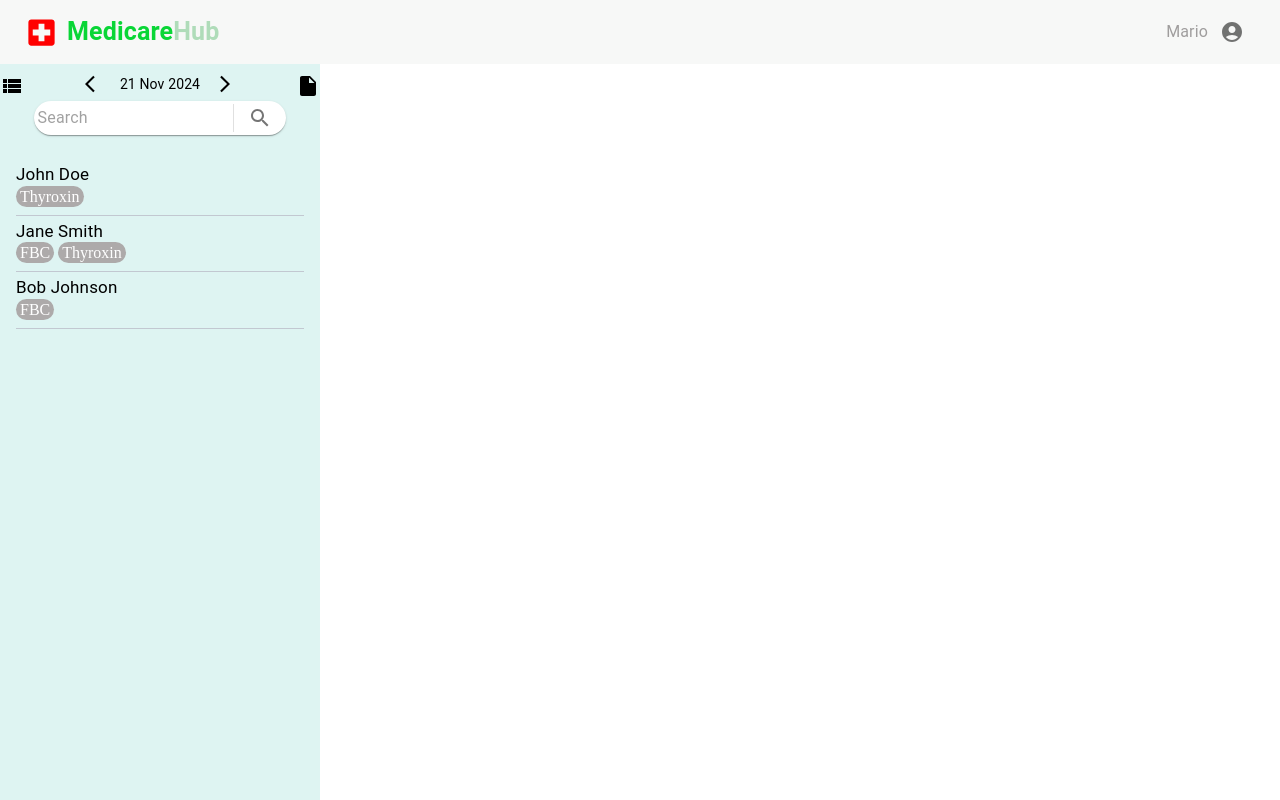
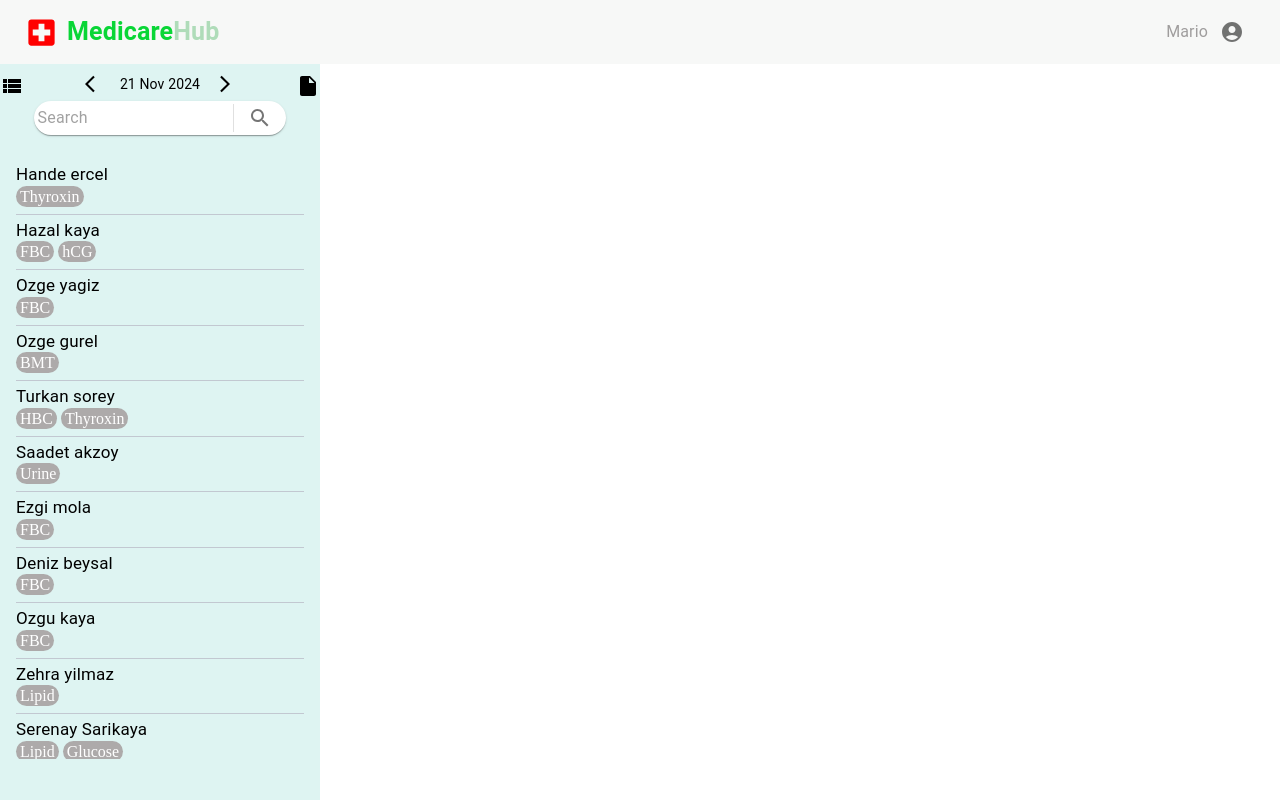
Before and after one commit to Bistec-UOM/MedicareHub_front, a React (Create React App) app in the folder front/: page /lab in a window 1280 px wide. Built offline with nearby package versions, Linux system fonts and the light colour scheme.

Commit message:
scroll error fix 2

```diff
--- a/front/src/components/sidebar/Sidebar.js
+++ b/front/src/components/sidebar/Sidebar.js
@@ -47,13 +47,12 @@ const SidebarList = ({ children }) => {
     <div
       style={{
         width: '100%',
-        //height:'0vh',
+        height:'75vh',
         display:'flex',
         flexDirection:'column',
         justifyContent:'flex-start',
         alignItems:'center',
-      //  overflowY:'scroll',
-        backgroundColor:'#DEF4F2',
+        overflowY:'scroll',
       }}
     >
       {children}
--- a/front/src/pages/Lab.js
+++ b/front/src/pages/Lab.js
@@ -14,9 +14,18 @@ export default function Lab() {
   const [page,setPage]=useState(1)
 
   let x=[
-    {id:1,"name": "John Doe", "test": ['Thyroxin']},
-    {id:2,"name": "Jane Smith", "test":['FBC','Thyroxin']},
-    {id:3,"name": "Bob Johnson", "test": ['FBC']}
+    {id:1,"name": "Hande ercel", "test": ['Thyroxin']},
+    {id:2,"name": "Hazal kaya", "test":['FBC','hCG']},
+    {id:3,"name": "Ozge yagiz", "test": ['FBC']},
+    {id:4,"name": "Ozge gurel", "test": ['BMT']},
+    {id:5,"name": "Turkan sorey", "test":['HBC','Thyroxin']},
+    {id:6,"name": "Saadet akzoy", "test": ['Urine']},
+    {id:7,"name": "Ezgi mola", "test": ['FBC']},
+    {id:8,"name": "Deniz beysal", "test":['FBC']},
+    {id:9,"name": "Ozgu kaya", "test": ['FBC']},
+    {id:10,"name": "Zehra yilmaz", "test": ['Lipid']},
+    {id:11,"name": "Serenay Sarikaya", "test":['Lipid','Glucose']},
+    {id:12,"name": "Yuzra geyik", "test": ['FBC']}
    ]
 
  useEffect(()=>{
```
